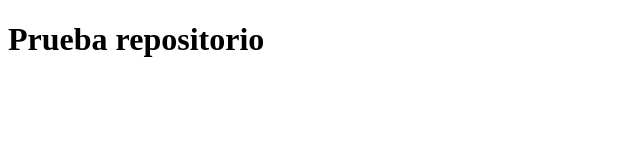
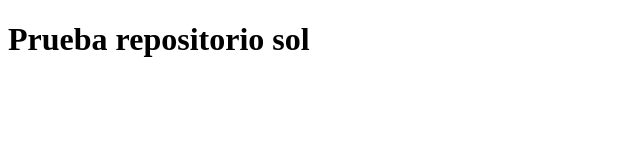
Before and after one commit to samaya199/CursoGitEclipse, a plain HTML site: page Index.html in a window 1280 px wide. Shown: the full height of the page, 0-640 px from the left. Drawn offline with Linux system fonts and the light colour scheme.

Commit message:
Actualiza código

```diff
--- a/Index.html
+++ b/Index.html
@@ -6,6 +6,6 @@
     <title>Document</title>
   </head>
   <body>
-    <h1>Prueba repositorio</h1>
+    <h1>Prueba repositorio sol</h1>
   </body>
 </html>
```
